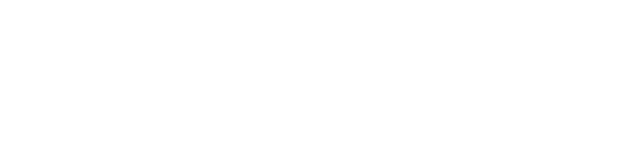
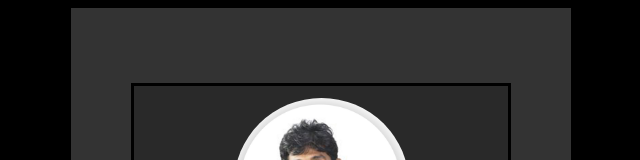
Before and after one commit to Reactv3/business-card-example, a plain HTML site: page index.html in a window 1280 px wide. Shown: the top 160 px of the page, without its empty margins (319-959 px from the left). Drawn offline with Linux system fonts and the light colour scheme.

Commit message:
add basic style and r3000 referance

```diff
--- a/index.html
+++ b/index.html
@@ -5,6 +5,27 @@
     <meta http-equiv="X-UA-Compatible" content="IE=edge" />
     <meta name="viewport" content="width=device-width, initial-scale=1.0" />
     <title>Business Card Example</title>
+
+    <style>
+      body {
+        background-color: black;
+      }
+
+      iframe {
+        height: 700px;
+        width: 500px;
+      }
+
+      .main-div {
+        display: flex;
+        flex-wrap: wrap;
+        justify-content: space-around;
+      }
+    </style>
   </head>
-  <body></body>
+  <body>
+    <div class="main-div">
+      <iframe src="./R3000/index.html" frameborder="0"></iframe>
+    </div>
+  </body>
 </html>
```
